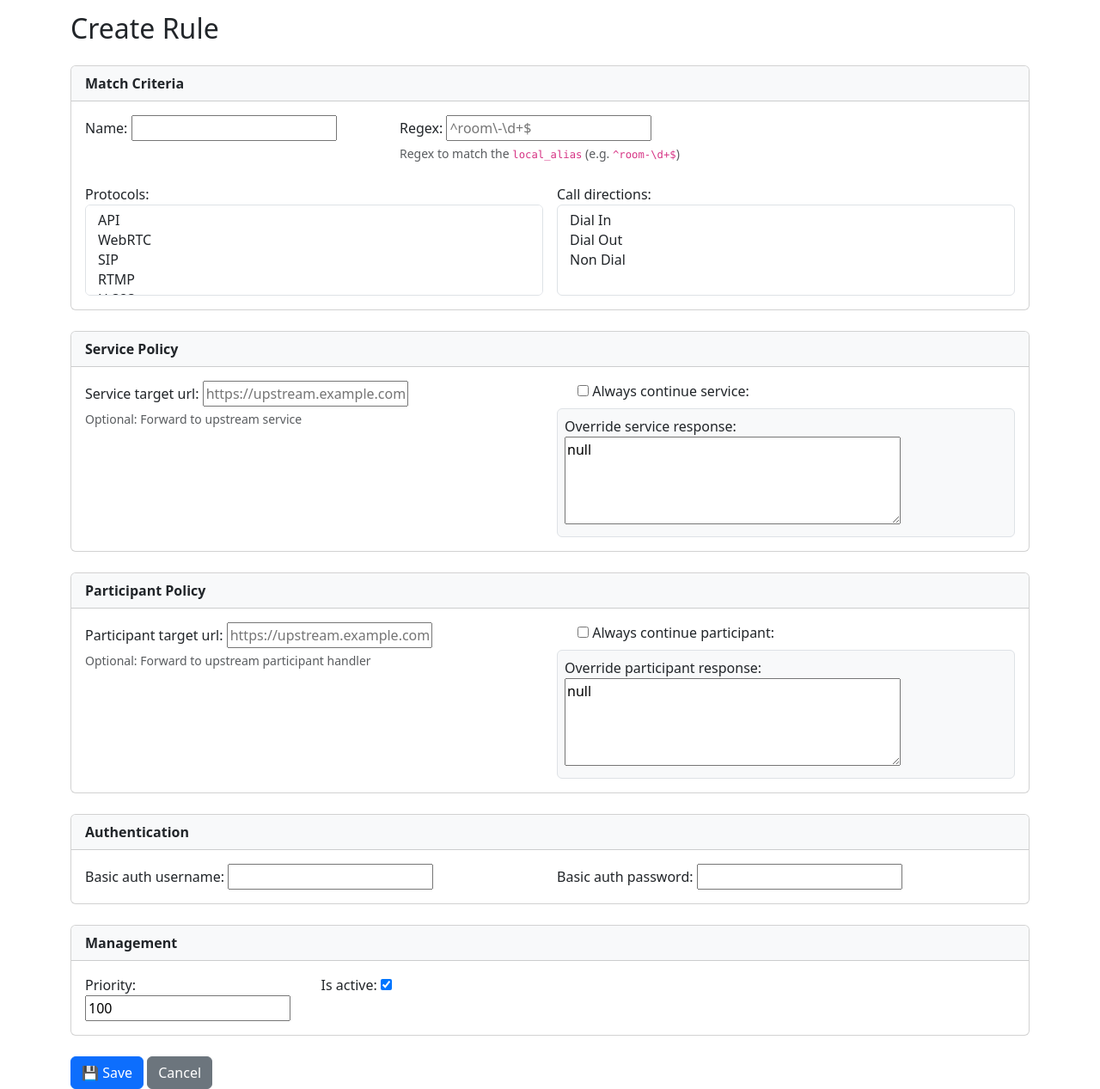
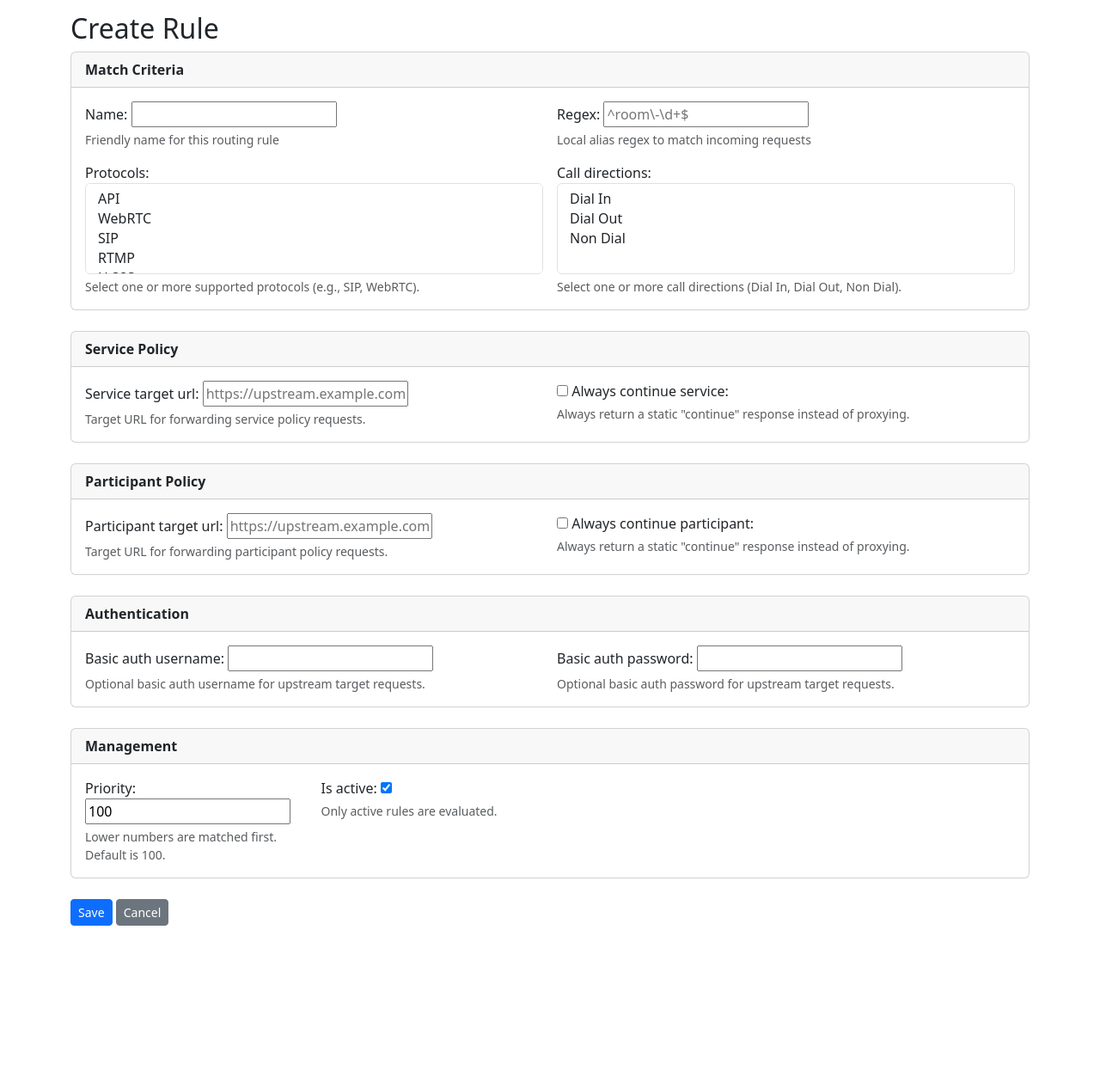
Before and after one commit to lorist/pexip_policy_router, a Django app: page /rules/create/ in a window 1280 px wide. Shown: the part 56-1323 px from the top of the page at 86% size. After the commit the page ends 1133 px from the top, so only its background shows below. Run offline with Django 5.2, Linux system fonts and the light colour scheme; some libraries are stand-ins or nearby versions.

Commit message:
Make stuff look more professional

```diff
--- a/policy_router/templates/policy_router/base.html
+++ b/policy_router/templates/policy_router/base.html
@@ -6,6 +6,7 @@
   <meta name="viewport" content="width=device-width, initial-scale=1">
   <!-- Bootstrap 5 -->
   <link href="https://cdn.jsdelivr.net/npm/bootstrap@5.3.3/dist/css/bootstrap.min.css" rel="stylesheet">
+  <link rel="stylesheet" href="https://cdn.jsdelivr.net/npm/bootstrap-icons@1.11.3/font/bootstrap-icons.css">
   <style>
     body { padding-top: 70px; }
     pre { white-space: pre-wrap; word-break: break-word; }
--- a/policy_router/templates/policy_router/rule_form.html
+++ b/policy_router/templates/policy_router/rule_form.html
@@ -2,78 +2,89 @@
 {% block title %}Rule{% endblock %}
 {% block content %}
 
-<h2 class="mb-4">{% if form.instance.pk %}Edit{% else %}Create{% endif %} Rule</h2>
+<h2>{% if form.instance.pk %}Edit{% else %}Create{% endif %} Rule</h2>
 
 <form method="post" class="needs-validation">
   {% csrf_token %}
 
   <!-- Match Criteria -->
   <div class="card mb-4">
-    <div class="card-header bg-light">
+    <div class="card-header">
       <strong>Match Criteria</strong>
     </div>
     <div class="card-body">
-      <div class="row g-3">
-        <div class="col-md-4">
-          {{ form.name.label_tag }} {{ form.name }}
+      <div class="row g-3 mb-3">
+        <div class="col-md-6">
+          {{ form.name.label_tag }}
+          {{ form.name }}
+          {% if form.name.help_text %}
+            <div class="form-text">{{ form.name.help_text }}</div>
+          {% endif %}
         </div>
-        <div class="col-md-8">
-          {{ form.regex.label_tag }} {{ form.regex }}
-          <div class="form-text">Regex to match the <code>local_alias</code> (e.g. <code>^room-\d+$</code>)</div>
+        <div class="col-md-6">
+          {{ form.regex.label_tag }}
+          {{ form.regex }}
+          {% if form.regex.help_text %}
+            <div class="form-text">{{ form.regex.help_text }}</div>
+          {% endif %}
         </div>
       </div>
-      <div class="row g-3 mt-2">
+      <div class="row g-3">
         <div class="col-md-6">
           {{ form.protocols.label_tag }}
           {{ form.protocols }}
+          <div class="form-text">Select one or more supported protocols (e.g., SIP, WebRTC).</div>
         </div>
         <div class="col-md-6">
           {{ form.call_directions.label_tag }}
           {{ form.call_directions }}
+          <div class="form-text">Select one or more call directions (Dial In, Dial Out, Non Dial).</div>
         </div>
       </div>
     </div>
   </div>
 
-  <!-- Service Policy -->
+  <!-- Service policy -->
   <div class="card mb-4">
-    <div class="card-header bg-light">
+    <div class="card-header">
       <strong>Service Policy</strong>
     </div>
     <div class="card-body row g-3">
       <div class="col-md-6">
-        {{ form.service_target_url.label_tag }} {{ form.service_target_url }}
-        <div class="form-text">Optional: Forward to upstream service</div>
+        {{ form.service_target_url.label_tag }}
+        {{ form.service_target_url }}
+        <div class="form-text">Target URL for forwarding service policy requests.</div>
       </div>
       <div class="col-md-6">
-        <div class="form-check mb-2">
-          {{ form.always_continue_service }} {{ form.always_continue_service.label_tag }}
-        </div>
-        <div id="service-override-container" class="mt-2 p-2 border rounded bg-light">
+        {{ form.always_continue_service }} {{ form.always_continue_service.label_tag }}
+        <div class="form-text">Always return a static "continue" response instead of proxying.</div>
+        <div class="mt-2" id="service-override-container">
           {{ form.override_service_response.label_tag }}
           {{ form.override_service_response }}
+          <div class="form-text">Custom JSON response if "Always continue" is enabled.</div>
         </div>
       </div>
     </div>
   </div>
 
-  <!-- Participant Policy -->
+  <!-- Participant policy -->
   <div class="card mb-4">
-    <div class="card-header bg-light">
+    <div class="card-header">
       <strong>Participant Policy</strong>
     </div>
     <div class="card-body row g-3">
       <div class="col-md-6">
-        {{ form.participant_target_url.label_tag }} {{ form.participant_target_url }}
-        <div class="form-text">Optional: Forward to upstream participant handler</div>
+        {{ form.participant_target_url.label_tag }}
+        {{ form.participant_target_url }}
+        <div class="form-text">Target URL for forwarding participant policy requests.</div>
       </div>
       <div class="col-md-6">
-        <div class="form-check mb-2">
-          {{ form.always_continue_participant }} {{ form.always_continue_participant.label_tag }}
-        </div>
-        <div id="participant-override-container" class="mt-2 p-2 border rounded bg-light">
+        {{ form.always_continue_participant }} {{ form.always_continue_participant.label_tag }}
+        <div class="form-text">Always return a static "continue" response instead of proxying.</div>
+        <div class="mt-2" id="participant-override-container">
           {{ form.override_participant_response.label_tag }}
           {{ form.override_participant_response }}
+          <div class="form-text">Custom JSON response if "Always continue" is enabled.</div>
         </div>
       </div>
     </div>
@@ -81,69 +92,79 @@
 
   <!-- Authentication -->
   <div class="card mb-4">
-    <div class="card-header bg-light">
+    <div class="card-header">
       <strong>Authentication</strong>
     </div>
     <div class="card-body row g-3">
       <div class="col-md-6">
-        {{ form.basic_auth_username.label_tag }} {{ form.basic_auth_username }}
+        {{ form.basic_auth_username.label_tag }}
+        {{ form.basic_auth_username }}
+        <div class="form-text">Optional basic auth username for upstream target requests.</div>
       </div>
       <div class="col-md-6">
-        {{ form.basic_auth_password.label_tag }} {{ form.basic_auth_password }}
+        {{ form.basic_auth_password.label_tag }}
+        {{ form.basic_auth_password }}
+        <div class="form-text">Optional basic auth password for upstream target requests.</div>
       </div>
     </div>
   </div>
 
   <!-- Management -->
   <div class="card mb-4">
-    <div class="card-header bg-light">
+    <div class="card-header">
       <strong>Management</strong>
     </div>
     <div class="card-body row g-3">
       <div class="col-md-3">
-        {{ form.priority.label_tag }} {{ form.priority }}
+        {{ form.priority.label_tag }}
+        {{ form.priority }}
+        <div class="form-text">Lower numbers are matched first. Default is 100.</div>
       </div>
       <div class="col-md-3">
-        {{ form.is_active.label_tag }} {{ form.is_active }}
+        {{ form.is_active.label_tag }}
+        {{ form.is_active }}
+        <div class="form-text">Only active rules are evaluated.</div>
       </div>
     </div>
   </div>
 
   <!-- Actions -->
   <div class="mt-3">
-    <button type="submit" class="btn btn-primary">💾 Save</button>
-    <a href="{% url 'policy_router:rule_list' %}" class="btn btn-secondary">Cancel</a>
+    <button type="submit" class="btn btn-primary btn-sm">Save</button>
+    <a href="{% url 'policy_router:rule_list' %}" class="btn btn-secondary btn-sm">Cancel</a>
   </div>
 </form>
 
-<!-- Select2 + Toggle Scripts -->
-<link href="https://cdn.jsdelivr.net/npm/select2@4.1.0-rc.0/dist/css/select2.min.css" rel="stylesheet" />
-<script src="https://cdn.jsdelivr.net/npm/select2@4.1.0-rc.0/dist/js/select2.min.js"></script>
 
 <script>
 document.addEventListener("DOMContentLoaded", function() {
-  // Enhance multi-selects with Select2
-  $("#id_protocols, #id_call_directions").select2({
-    width: "100%",
-    placeholder: "Select options",
-    allowClear: true
-  });
+  const serviceToggle = document.querySelector("[name=always_continue_service]");
+  const serviceOverrideContainer = document.getElementById("service-override-container");
+  const serviceOverrideInput = document.getElementById("id_override_service_response");
 
-  // Override toggles
-  const serviceToggle = document.querySelector("[name=always_continue_service]");
-  const serviceOverride = document.getElementById("service-override-container");
   const participantToggle = document.querySelector("[name=always_continue_participant]");
-  const participantOverride = document.getElementById("participant-override-container");
+  const participantOverrideContainer = document.getElementById("participant-override-container");
+  const participantOverrideInput = document.getElementById("id_override_participant_response");
 
-  function toggle(el, container) {
-    container.style.display = el.checked ? "block" : "none";
+  function toggleOverride(toggle, container, input) {
+    if (toggle.checked) {
+      container.style.display = "block";
+      if (!input.value.trim()) {
+        input.value = JSON.stringify({status: "success", action: "continue"}, null, 2);
+      }
+    } else {
+      container.style.display = "none";
+      input.value = "";
+    }
   }
 
-  serviceToggle.addEventListener("change", () => toggle(serviceToggle, serviceOverride));
-  participantToggle.addEventListener("change", () => toggle(participantToggle, participantOverride));
+  // Initial load
+  toggleOverride(serviceToggle, serviceOverrideContainer, serviceOverrideInput);
+  toggleOverride(participantToggle, participantOverrideContainer, participantOverrideInput);
 
-  toggle(serviceToggle, serviceOverride);
-  toggle(participantToggle, participantOverride);
+  // Add event listeners
+  serviceToggle.addEventListener("change", () => toggleOverride(serviceToggle, serviceOverrideContainer, serviceOverrideInput));
+  participantToggle.addEventListener("change", () => toggleOverride(participantToggle, participantOverrideContainer, participantOverrideInput));
 });
 </script>
 
```
Also changed, not shown: policy_router/templates/policy_router/rule_list.html (+50 -24 lines).
